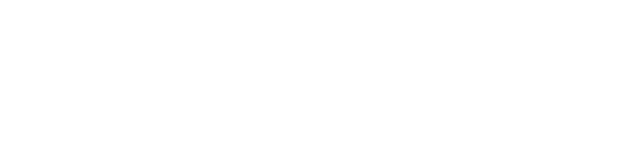
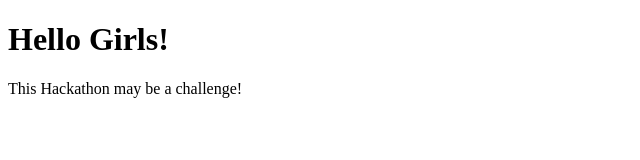
Before and after one commit to Gerbil1511/jsapps, a plain HTML site: page index.html in a window 1280 px wide. Shown: the whole page, without its empty margins (0-640 px from the left). Drawn offline with Linux system fonts and the light colour scheme.

Commit message:
intro text 2nd

```diff
--- a/index.html
+++ b/index.html
@@ -6,6 +6,8 @@
     <title>Maebh test</title>
 </head>
 <body>
+    <h1> Hello Girls!</h1>
+    <p> This Hackathon may be a challenge! </p>
 
 </body>
 </html>
```
